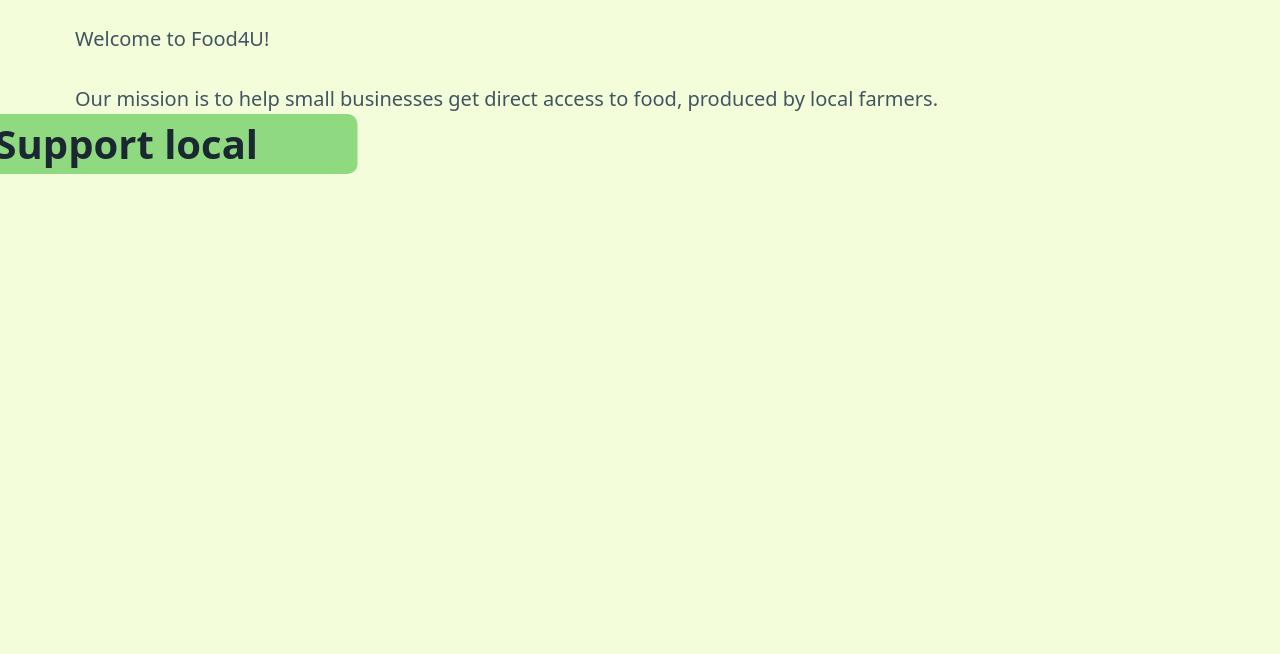
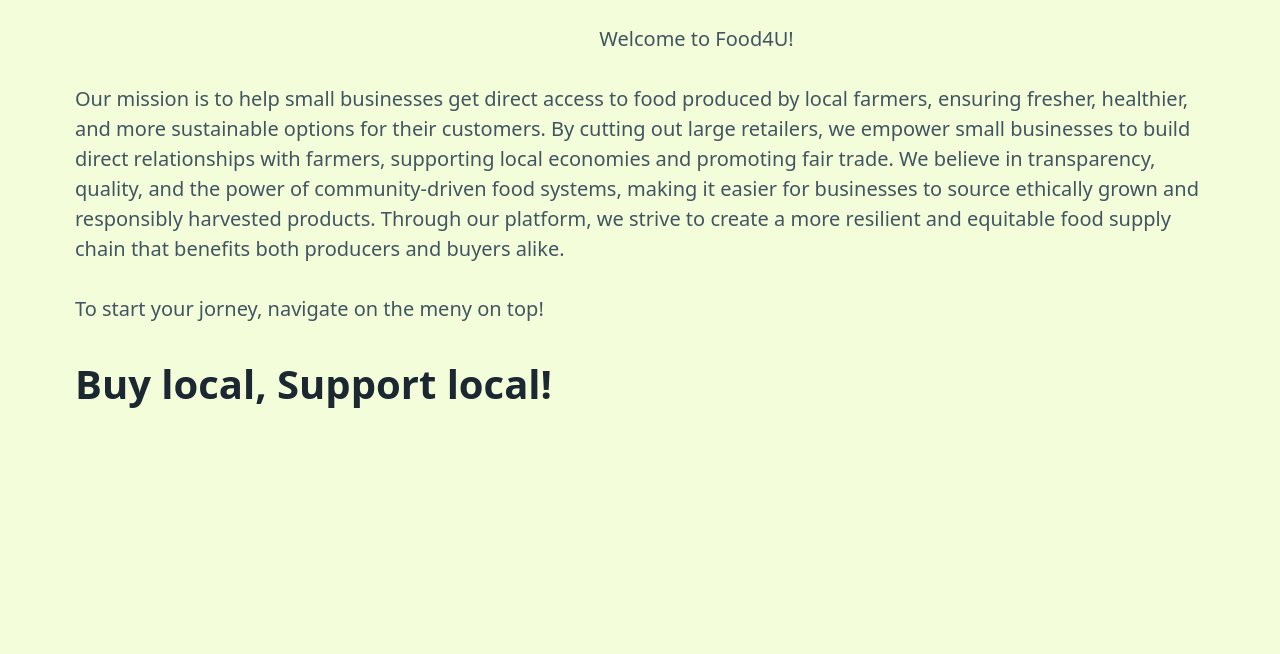
Before and after one commit to MaxLan-dev/DevHacks2025, a Django app: page / in a window 1280 px wide. Shown: the part 74-728 px from the top of the page. Run offline with Django 5.2, Linux system fonts and the light colour scheme; parts of the project's set-up code (start-up, migrations or seed data) failed here and were passed over.

Commit message:
main page edited

```diff
--- a/food4u/website/templates/website/base.html
+++ b/food4u/website/templates/website/base.html
@@ -81,6 +81,21 @@
       color: #fff;
       margin: 0;
     }
+
+    .greeting{
+      position: relative;
+      display: flex;
+      top: 25%;
+      /*bottom: 80%;*/
+      width: 20%;
+
+      left: 45%;
+      /*transform: translate(-20%, -80%); */
+      justify-content: center;
+      align-items: center;
+      font-size: 20px;
+      border-radius: 10px;
+  }
   </style>
 </head>
 
--- a/food4u/website/templates/website/home.html
+++ b/food4u/website/templates/website/home.html
@@ -10,12 +10,24 @@
         </div>
 
         <div class="discription">
-            <p>Our mission is to help small businesses get direct access to food, produced by local farmers.</p>
+            <p>Our mission is to help small businesses get direct access to food produced by local farmers, ensuring fresher, healthier, and more sustainable options for their customers.
+                By cutting out large retailers, we empower small businesses to build direct relationships with farmers, supporting local economies and promoting fair trade.
+                We believe in transparency, quality, and the power of community-driven food systems, making it easier for businesses to source ethically grown and responsibly harvested products.
+                Through our platform, we strive to create a more resilient and equitable food supply chain that benefits both producers and buyers alike.</p>
         </div>
 
-        <div id="mainText" class="mainText">
-            <h1>Buy local, Support local</h1>
+        <div class="callToAction">
+            <p>To start your jorney, navigate on the meny on top!</p>
         </div>
+
+
+        <div class="caption">
+            <h1>Buy local, Support local!</h1>
+        </div>
+
+
+
+
 
 
 
@@ -34,11 +46,11 @@
     position: relative;
     display: flex;
     top: 20%;
-    bottom: 80%;
+    /*bottom: 80%;*/
     width: 12%;
-    height: 5%;
-    left: 13%;
-    transform: translate(-20%, -80%);
+
+    left: 45%;
+    /*transform: translate(-20%, -80%); */
 	justify-content: center;
 	align-items: center;
     font-size: 20px;
@@ -48,32 +60,58 @@
   .discription{
     position: relative;
     display: flex;
-    top: 30%;
-    bottom: 70%;
-    height: 10%;
-    left: 15%;
+    top: 35%;
+    /*bottom: 70%;*/
+    width: 50%;
+
+    left: 40%;
     right: 30%;
-    transform: translate(-30%, -70%);
+    /*transform: translate(-30%, -70%); */
 	justify-content: center;
 	align-items: center;
     font-size: 20px;
 	border-radius: 10px;
   }
 
+
+  .callToAction{
+    position: relative;
+    display: flex;
+    top: 15%;
+    /*bottom: 85%;*/
+
+    left: 40%;
+
+    /*transform: translate(-15%, -85%); */
+	justify-content: center;
+	align-items: center;
+    font-size: 20px;
+	border-radius: 10px;
+  }
+
+  .caption{
+    position: relative;
+    display: flex;
+    margin-left: 100px;
+    background-color: #ffffff;
+  }
+
+  /*
   .mainText{
     position: relative;
 	display: flex;
-	top: 50%;
-	bottom: 50%;
+	top: 10%;
+	bottom: 70%;
 	background-color: #8FD980;
-	width: 50%;
-	height: 15%;
-	left: 50%;
-	transform: translate(-50%, -50%);
+	width: 35%;
+	left: 20%;
+	transform: translate(-30%, -70%);
 	justify-content: center;
 	align-items: center;
-	font-size: 100%;
+	font-size: 35px;
 	border-radius: 10px;
-  }
+
+  }*/
+
 </style>
 {% endblock %}
```
